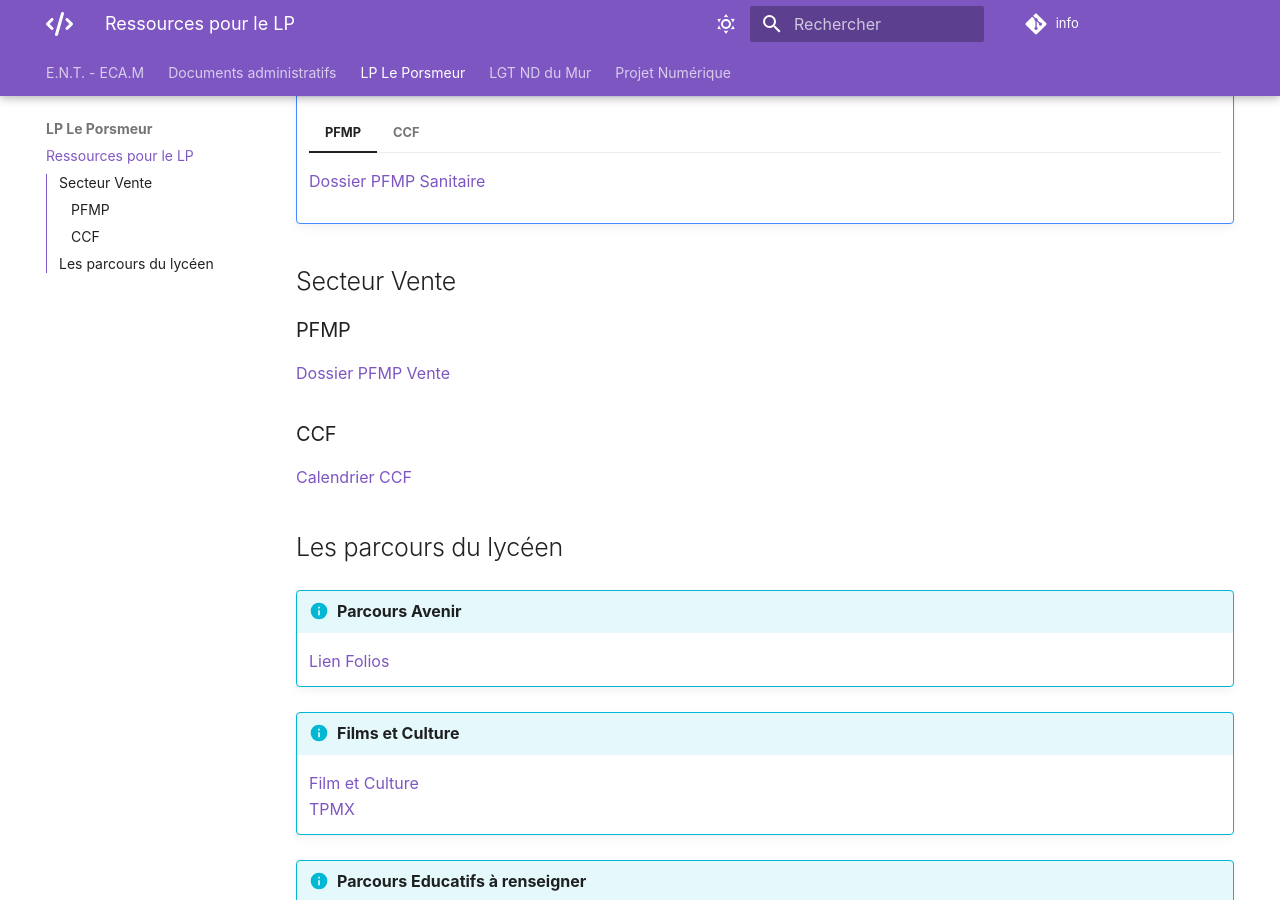
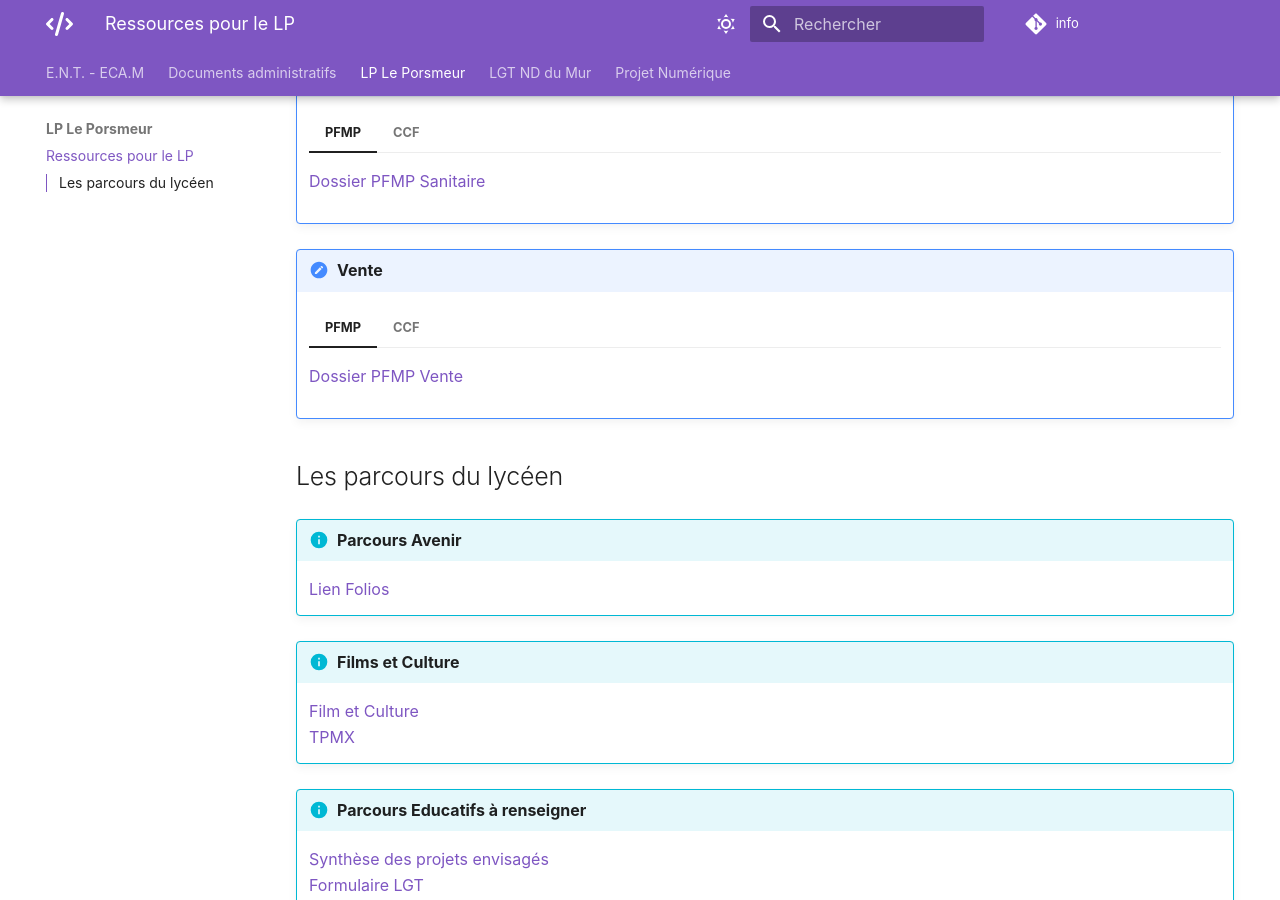
Before and after one commit to EC-Morlaix/info, an MkDocs documentation site: the page built from docs/lyceepro.md, in a window 1280 px wide and 900 px high, scrolled down 321 px. Built offline with MkDocs 1.6.1 and Material for MkDocs 9.7.7, drawn with Linux system fonts in a browser that asks for light colours; comment, search, counter and statistics services are not loaded.

Commit message:
Update lyceepro.md

```diff
--- a/docs/lyceepro.md
+++ b/docs/lyceepro.md
@@ -7,21 +7,21 @@
 
 !!! note "Secteur Sanitaire"
     === "PFMP"
-        [Dossier PFMP Sanitaire](https://ecmorlaix.sharepoint.com/:f:/s/lndm-conseildedirection/Eg-o_gBbkilEhvS1A2j9R5kBWcVqw7xcUMgvjHby7UCBbQ?e=nWPmHj){:target="_blank"}
+        [Dossier PFMP Sanitaire](https://ecmorlaix.sharepoint.com/:f:/r/sites/lndm-conseildedirection/Documents%20partages/0-Coordination%20LP/Sant%C3%A9-Animation/0%20PFMP?csf=1&web=1&e=tElN8K){:target="_blank"}
     === "CCF"
-        [Calendrier CCF](https://ecmorlaix.sharepoint.com/:x:/r/sites/lndm-conseildedirection/Documents%20partages/0-Coordination%20LP/G%C3%A9n%C3%A9ralit%C3%A9s/CCF%202024%202025/2024%202025%20CCF%20Calendrier%20Sant%C3%A9%20-Animation.xlsx?d=w98f6be7fecfd4e7ba006e7d05996b324&csf=1&web=1&e=NzMBk4){:target="_blank"}
+        [Calendrier CCF](https://ecmorlaix.sharepoint.com/:x:/r/sites/lndm-conseildedirection/Documents%20partages/0-Coordination%20LP/G%C3%A9n%C3%A9ralit%C3%A9s/CCF%202024%202025/2024%202025-%20CCF%20-%20Calendrier%20Vente.xlsx?d=wa521cc29e2fc4d0b8dfcaf50d4fcc66b&csf=1&web=1&e=oQ6bda){:target="_blank"}
+
+!!! note "Vente"
+    === "PFMP"
+        [Dossier PFMP Vente]([https://ecmorlaix.sharepoint.com/:f:/s/lndm-conseildedirection/Ep8usNViwB1OlO4TD8vZdmMBClSSEWI86TnbnNxTb6Ta-g?e=s6UNwj](https://ecmorlaix.sharepoint.com/:f:/r/sites/lndm-conseildedirection/Documents%20partages/0-Coordination%20LP/Vente/2024%20-%202025/PFMP?csf=1&web=1&e=d3dScF)){:target="_blank"}
+    === "CCF"
+        [Calendrier CCF](https://ecmorlaix.sharepoint.com/:x:/r/sites/lndm-conseildedirection/Documents%20partages/0-Coordination%20LP/G%C3%A9n%C3%A9ralit%C3%A9s/CCF%202024%202025/2024%202025-%20CCF%20-%20Calendrier%20Vente.xlsx?d=wa521cc29e2fc4d0b8dfcaf50d4fcc66b&csf=1&web=1&e=OTOcWy){:target="_blank"}
 
 
 
-## Secteur Vente
 
-### PFMP
 
-[Dossier PFMP Vente](https://ecmorlaix.sharepoint.com/:f:/s/lndm-conseildedirection/Ep8usNViwB1OlO4TD8vZdmMBClSSEWI86TnbnNxTb6Ta-g?e=s6UNwj){:target="_blank"}
 
-### CCF
-
-[Calendrier CCF](https://ecmorlaix.sharepoint.com/:x:/r/sites/lndm-conseildedirection/Documents%20partages/0-Coordination%20LP/G%C3%A9n%C3%A9ralit%C3%A9s/CCF%202024%202025/2024%202025-%20CCF%20-%20Calendrier%20Vente.xlsx?d=wa521cc29e2fc4d0b8dfcaf50d4fcc66b&csf=1&web=1&e=OTOcWy){:target="_blank"}
 ## Les parcours du lycéen
 
 !!! info "Parcours Avenir"
```
